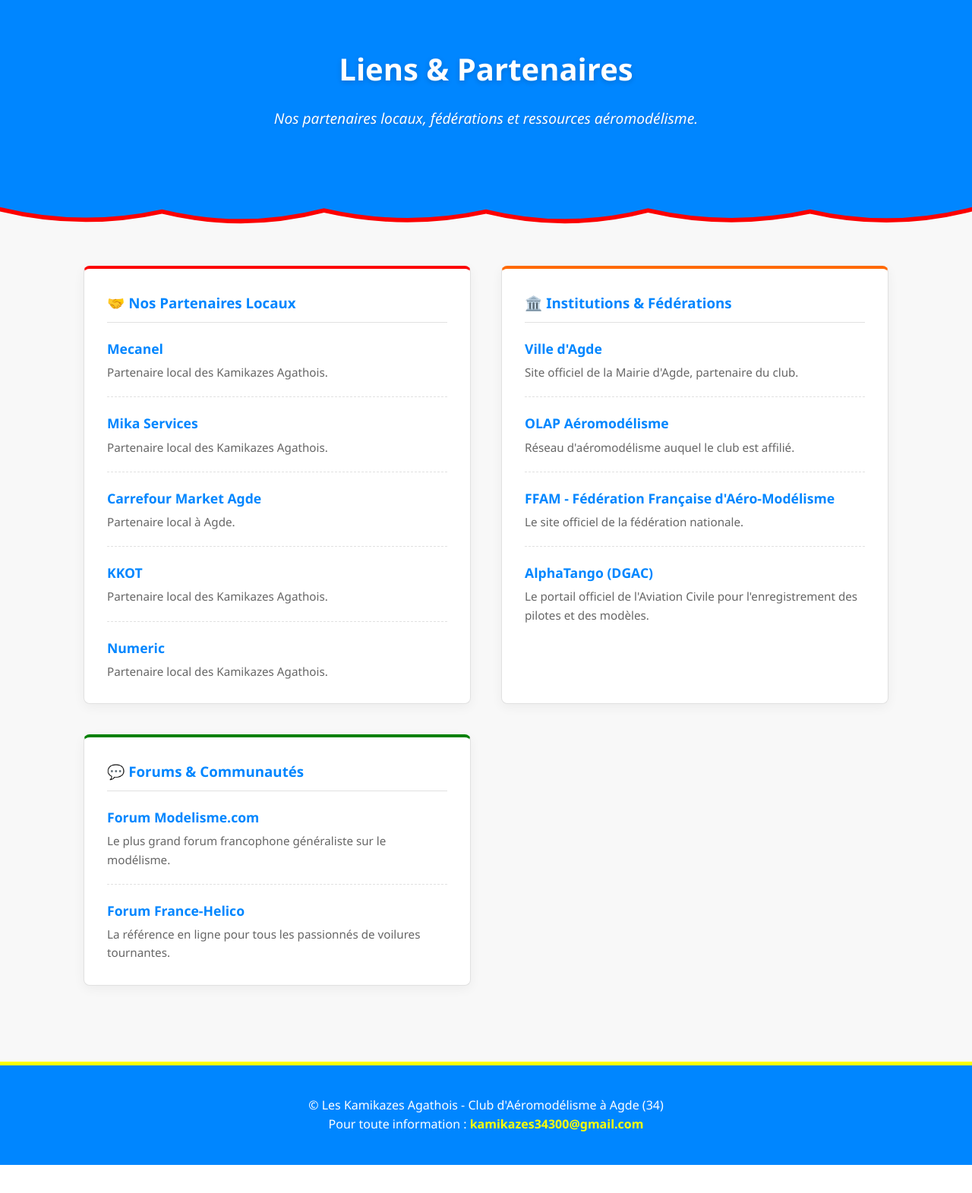
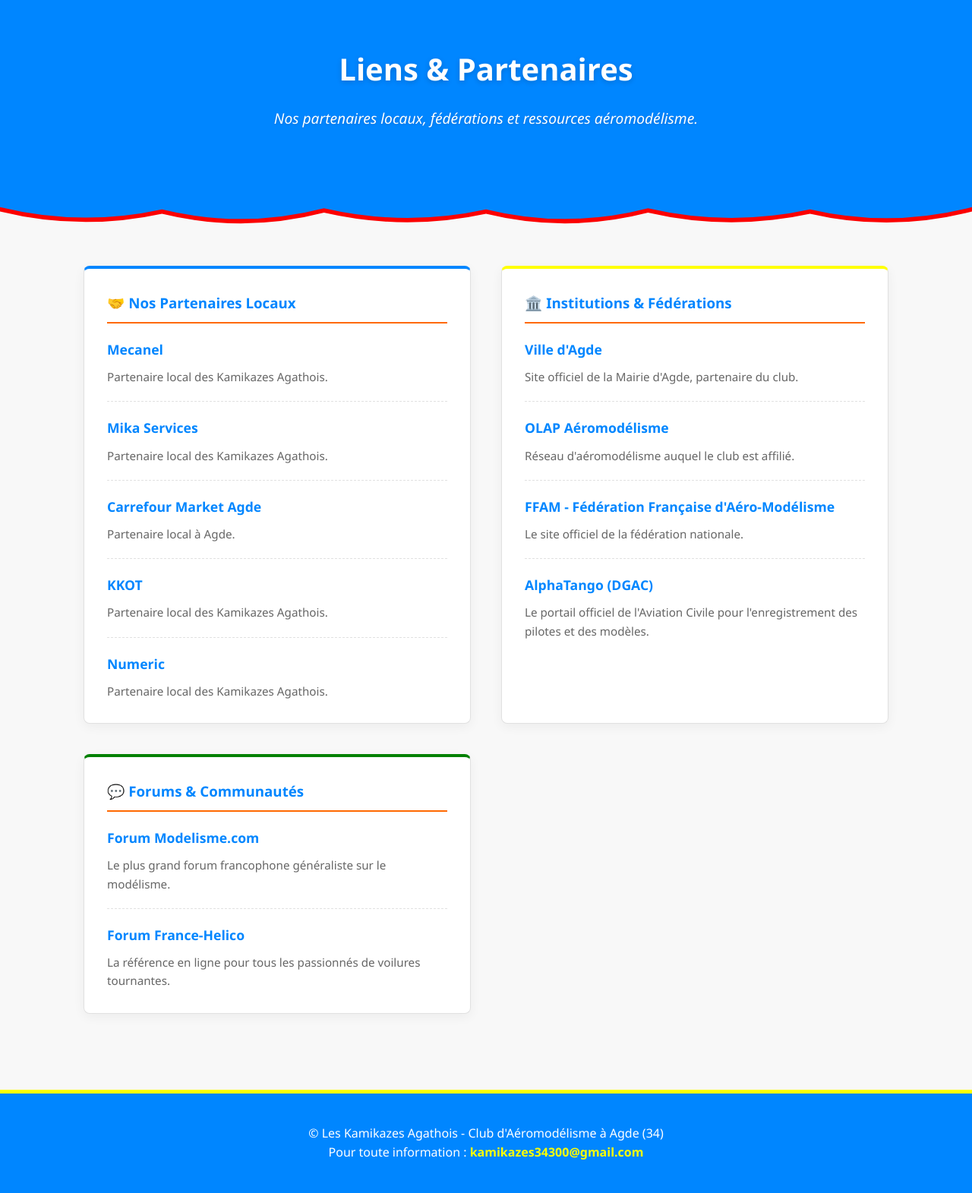
Before and after one commit to ProxPRX/KAMIKAZES_php, a PHP site: page /liens.php in a window 1280 px wide. Shown: the part 200-1771 px from the top of the page at 76% size. Before the commit the page ends 1734 px from the top, so only its background shows below. Run offline with PHP 8.4, Linux system fonts and the light colour scheme.

Commit message:
Update liens.css

```diff
--- a/CSS/liens.css
+++ b/CSS/liens.css
@@ -22,11 +22,11 @@
     border-radius: 8px;
     box-shadow: 0 4px 15px rgba(0, 0, 0, 0.05);
     border: 1px solid var(--ka-gris-clair);
-    border-top: 4px solid var(--ka-rouge);
+    border-top: 4px solid var(--ka-bleu);
 }
 
 .link-category:nth-child(even) {
-    border-top-color: var(--ka-orange);
+    border-top-color: var(--ka-jaune);
 }
 
 .link-category:nth-child(3n) {
@@ -37,7 +37,7 @@
     color: var(--ka-bleu);
     margin-bottom: 20px;
     padding-bottom: 10px;
-    border-bottom: 1px solid var(--ka-gris-clair);
+    border-bottom: 2px solid var(--ka-orange);
 }
 
 .styled-link-list {
@@ -63,12 +63,14 @@
     font-weight: bold;
     text-decoration: none;
     margin-bottom: 5px;
-    transition: color 0.25s ease;
+    padding-bottom: 2px;
+    border-bottom: 3px solid transparent;
+    transition: border-color 0.25s ease;
 }
 
 .styled-link-list a:hover {
-    color: var(--ka-orange);
-    text-decoration: underline;
+    color: var(--ka-bleu);
+    border-bottom-color: var(--ka-orange);
 }
 
 .styled-link-list p {
```
